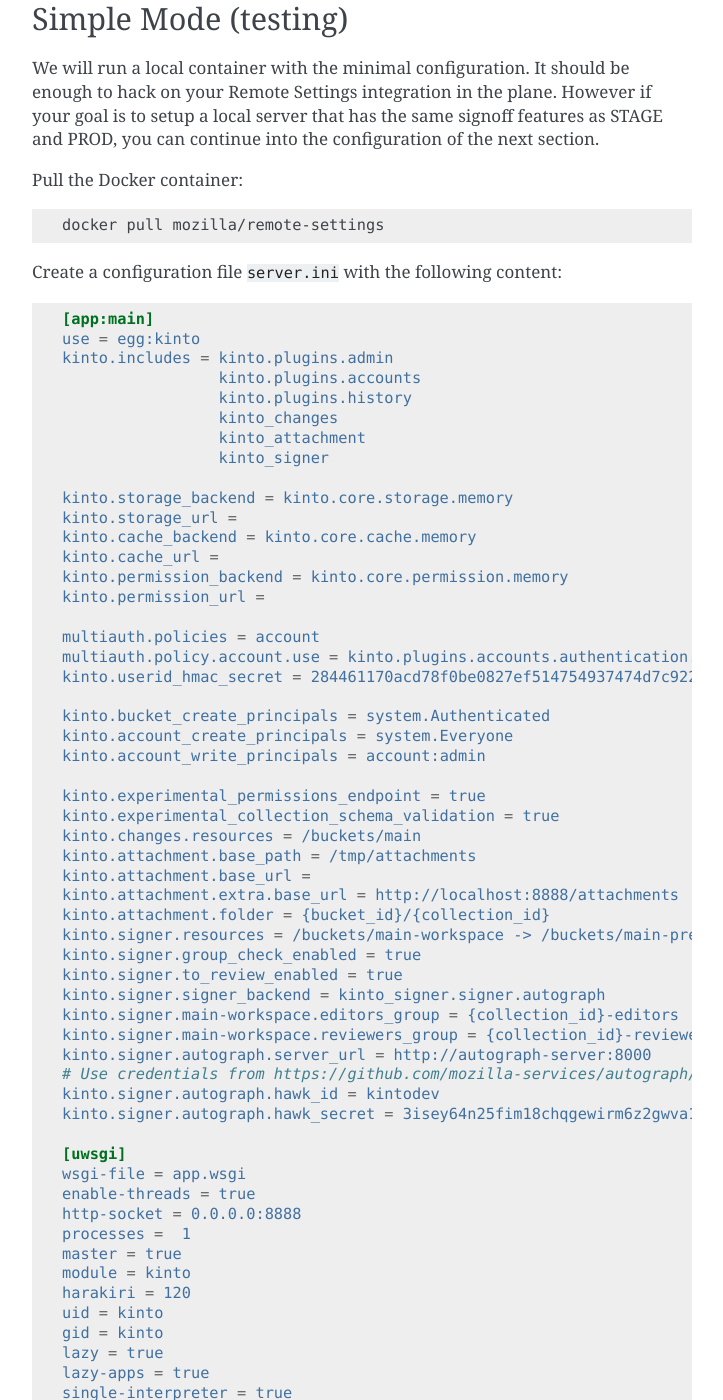
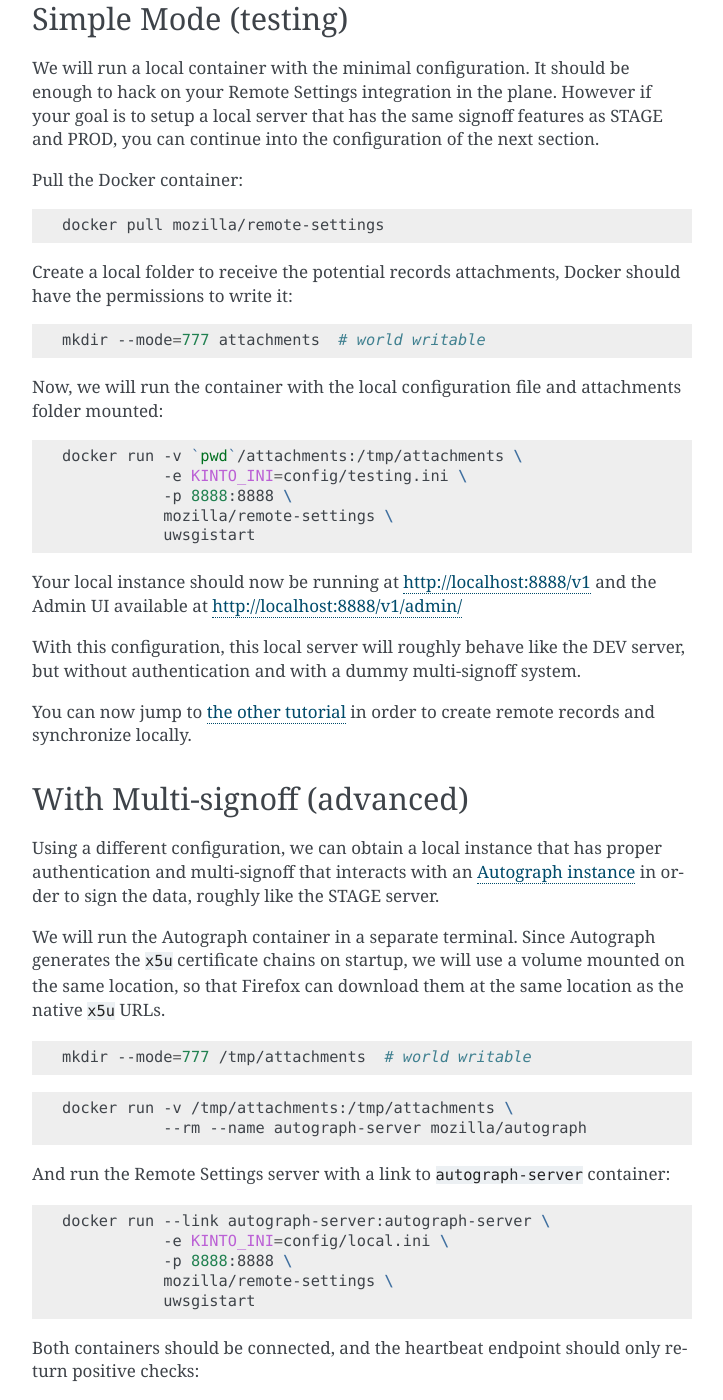
Before and after one commit to mozilla/remote-settings, a Sphinx documentation site: the page built from docs/tutorial-local-server.rst, in a window 1280 px wide and 1400 px high, scrolled down 651 px. Shown: the whole window, without its empty margins (388-1111 px from the left). Built offline with Sphinx 7.4.7, drawn with Linux system fonts in a browser that asks for light colours; some of the changed text lies outside the part shown.

Commit message:
Ship the config file to obtain a proper local instance

```diff
--- a/docs/tutorial-local-server.rst
+++ b/docs/tutorial-local-server.rst
@@ -38,96 +38,6 @@
 
     docker pull mozilla/remote-settings
 
-Create a configuration file ``server.ini`` with the following content:
-
-.. code-block:: ini
-
-    [app:main]
-    use = egg:kinto
-    kinto.includes = kinto.plugins.admin
-                     kinto.plugins.accounts
-                     kinto.plugins.history
-                     kinto_changes
-                     kinto_attachment
-                     kinto_signer
-
-    kinto.storage_backend = kinto.core.storage.memory
-    kinto.storage_url =
-    kinto.cache_backend = kinto.core.cache.memory
-    kinto.cache_url =
-    kinto.permission_backend = kinto.core.permission.memory
-    kinto.permission_url =
-
-    multiauth.policies = account
-    multiauth.policy.account.use = kinto.plugins.accounts.authentication.AccountsAuthenticationPolicy
-    kinto.userid_hmac_secret = 284461170acd78f0be0827ef514754937474d7c922191e4f78be5c1d232b38c4
-
-    kinto.bucket_create_principals = system.Authenticated
-    kinto.account_create_principals = system.Everyone
-    kinto.account_write_principals = account:admin
-
-    kinto.experimental_permissions_endpoint = true
-    kinto.experimental_collection_schema_validation = true
-    kinto.changes.resources = /buckets/main
-    kinto.attachment.base_path = /tmp/attachments
-    kinto.attachment.base_url =
-    kinto.attachment.extra.base_url = http://localhost:8888/attachments
-    kinto.attachment.folder = {bucket_id}/{collection_id}
-    kinto.signer.resources = /buckets/main-workspace -> /buckets/main-preview -> /buckets/main
-    kinto.signer.group_check_enabled = true
-    kinto.signer.to_review_enabled = true
-    kinto.signer.signer_backend = kinto_signer.signer.autograph
-    kinto.signer.main-workspace.editors_group = {collection_id}-editors
-    kinto.signer.main-workspace.reviewers_group = {collection_id}-reviewers
-    kinto.signer.autograph.server_url = http://autograph-server:8000
-    # Use credentials from https://github.com/mozilla-services/autograph/blob/5b4a473/autograph.yaml
-    kinto.signer.autograph.hawk_id = kintodev
-    kinto.signer.autograph.hawk_secret = 3isey64n25fim18chqgewirm6z2gwva1mas0eu71e9jtisdwv6bd
-
-    [uwsgi]
-    wsgi-file = app.wsgi
-    enable-threads = true
-    http-socket = 0.0.0.0:8888
-    processes =  1
-    master = true
-    module = kinto
-    harakiri = 120
-    uid = kinto
-    gid = kinto
-    lazy = true
-    lazy-apps = true
-    single-interpreter = true
-    buffer-size = 65535
-    post-buffering = 65535
-    static-map = /attachments=/tmp/attachments
-
-    [loggers]
-    keys = root, kinto
-
-    [handlers]
-    keys = console
-
-    [formatters]
-    keys = color
-
-    [logger_root]
-    level = INFO
-    handlers = console
-
-    [logger_kinto]
-    level = DEBUG
-    handlers = console
-    qualname = kinto
-
-    [handler_console]
-    class = StreamHandler
-    args = (sys.stderr,)
-    level = NOTSET
-    formatter = color
-
-    [formatter_color]
-    class = logging_color_formatter.ColorFormatter
-
 Create a local folder to receive the potential records attachments, Docker should have the permissions to write it:
 
 .. code-block:: bash
@@ -138,80 +48,44 @@
 
 .. code-block:: bash
 
-    docker run -v `pwd`/server.ini:/etc/kinto.ini \
-               -v `pwd`/attachments:/tmp/attachments \
-               -e KINTO_INI=/etc/kinto.ini \
+    docker run -v `pwd`/attachments:/tmp/attachments \
+               -e KINTO_INI=config/testing.ini \
                -p 8888:8888 \
-               mozilla/remote-settings
+               mozilla/remote-settings \
+               uwsgistart
 
 Your local instance should now be running at http://localhost:8888/v1 and the Admin UI available at http://localhost:8888/v1/admin/
 
+With this configuration, this local server will roughly behave like the DEV server, but without authentication and with a dummy multi-signoff system.
 
-Create basic objects
-''''''''''''''''''''
+You can now jump to :ref:`the other tutorial <tutorial-dev-server>` in order to create remote records and synchronize locally.
 
-Let's create an ``admin`` user:
+
+With Multi-signoff (advanced)
+-----------------------------
+
+Using a different configuration, we can obtain a local instance that has proper authentication and multi-signoff that interacts with an `Autograph instance <https://github.com/mozilla-services/autograph/>`_ in order to sign the data, roughly like the STAGE server.
+
+We will run the Autograph container in a separate terminal. Since Autograph generates the ``x5u`` certificate chains on startup, we will use a volume mounted on the same location, so that Firefox can download them at the same location as the native ``x5u`` URLs.
 
 .. code-block:: bash
 
-    SERVER=http://localhost:8888/v1
-
-    curl -X PUT ${SERVER}/accounts/admin \
-         -d '{"data": {"password": "s3cr3t"}}' \
-         -H 'Content-Type:application/json'
-
-And a ``main`` bucket, that is publicly readable and where authenticated users can create collections:
+    mkdir --mode=777 /tmp/attachments  # world writable
 
 .. code-block:: bash
 
-    BASIC_AUTH=admin:s3cr3t
-
-    curl -X PUT ${SERVER}/buckets/main \
-         -d '{"permissions": {"read": ["system.Everyone"], "collection:create": ["system.Authenticated"]}}' \
-         -H 'Content-Type:application/json' \
-         -u $BASIC_AUTH
-
-Now your local server will roughly behave like the dev server, you can jump to :ref:`the other tutorial <tutorial-dev-server>` in order to create remote records and synchronize locally.
-
-
-Configure multi-signoff
------------------------
-
-In this section, we will have a local setup that enables multi-signoff and interacts with an `Autograph instance <https://github.com/mozilla-services/autograph/>`_ in order to sign the data.
-
-First, run the Autograph container in a separate terminal:
-
-.. code-block:: bash
-
-    docker run --rm --name autograph-server mozilla/autograph
-
-Autograph generates the ``x5u`` certificate chains on startup. In order to have them available to download from Firefox, let's copy them out of the container.
-
-First, look up the certificate filename using ``ls`` from within the container:
-
-.. code-block:: bash
-
-    docker exec -i -t autograph-server '/bin/sh'
-    $ ls /tmp/autograph/chains/remotesettingsdev/
-    remote-settings.content-signature.mozilla.org-20190503.chain
-    $ ^C
-
-Then, copy the file from the container into the host:
-
-.. code-block:: bash
-
-    mkdir -p /tmp/autograph/chains/remotesettingsdev/
-    docker cp autograph-server:/tmp/autograph/chains/remotesettingsdev/remote-settings.content-signature.mozilla.org-20190503.chain /tmp/autograph/chains/remotesettingsdev/
+    docker run -v /tmp/attachments:/tmp/attachments \
+               --rm --name autograph-server mozilla/autograph
 
 And run the Remote Settings server with a link to ``autograph-server`` container:
 
 .. code-block:: bash
 
-    docker run -v `pwd`/server.ini:/etc/kinto.ini \
-               --link autograph-server:autograph-server \
-               -e KINTO_INI=/etc/kinto.ini \
+    docker run --link autograph-server:autograph-server \
+               -e KINTO_INI=config/local.ini \
                -p 8888:8888 \
-               mozilla/remote-settings
+               mozilla/remote-settings \
+               uwsgistart
 
 Both containers should be connected, and the heartbeat endpoint should only return positive checks:
 
@@ -221,9 +95,7 @@
 
     {"attachments":true, "cache":true, "permission":true, "signer": true, "storage":true}
 
-In the previous section we were using the ``main`` bucket directly, but in this setup, we will create the collections in the ``main-workspace`` bucket. Data will be automatically copied to the ``main-preview`` and ``main`` when requesting review and approving changes during the multi-signoff workflow.
-
-We'll use the same ``admin`` user:
+Unlike with *Simple Mode*, we'll need an ``admin`` user:
 
 .. code-block:: bash
 
@@ -231,30 +103,9 @@
          -d '{"data": {"password": "s3cr3t"}}' \
          -H 'Content-Type:application/json'
 
-The ``main-workspace`` bucket allows any authenticated user to create collections (like on STAGE):
+.. note::
 
-.. code-block:: bash
-
-    BASIC_AUTH=admin:s3cr3t
-
-    curl -X PUT ${SERVER}/buckets/main-workspace \
-         -d '{"permissions": {"collection:create": ["system.Authenticated"], "group:create": ["system.Authenticated"]}}' \
-         -H 'Content-Type:application/json' \
-         -u $BASIC_AUTH
-
-The ``main-preview`` and ``main`` buckets are (re)initialized with read-only permissions:
-
-.. code-block:: bash
-
-    curl -X PUT ${SERVER}/buckets/main-preview \
-         -d '{"permissions": {"read": ["system.Everyone"]}}' \
-         -H 'Content-Type:application/json' \
-         -u $BASIC_AUTH
-
-    curl -X PUT ${SERVER}/buckets/main \
-         -d '{"permissions": {"read": ["system.Everyone"]}}' \
-         -H 'Content-Type:application/json' \
-         -u $BASIC_AUTH
+    Another option is to use ``docker-compose`` with a cloned repository of https://github.com/mozilla/remote-settings
 
 
 Prepare the client
```
Also changed, not shown: 1 other file.
